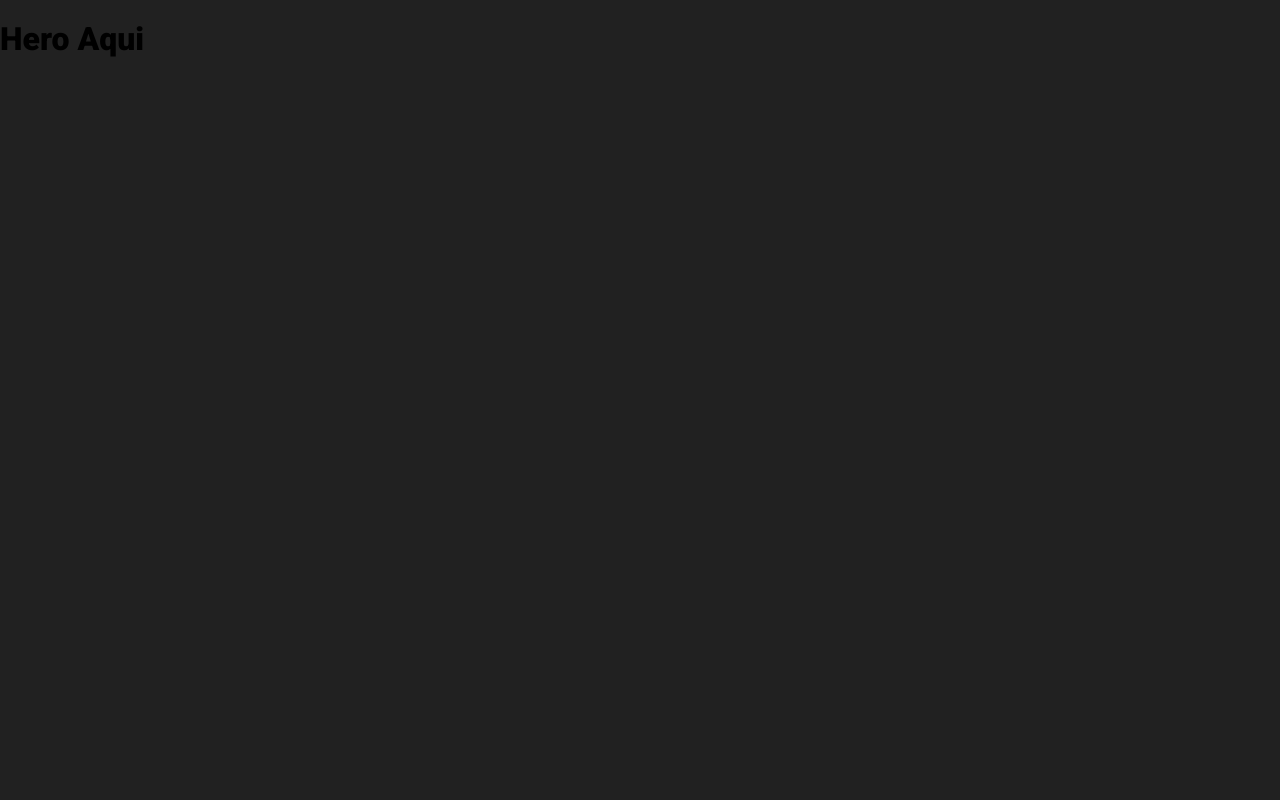
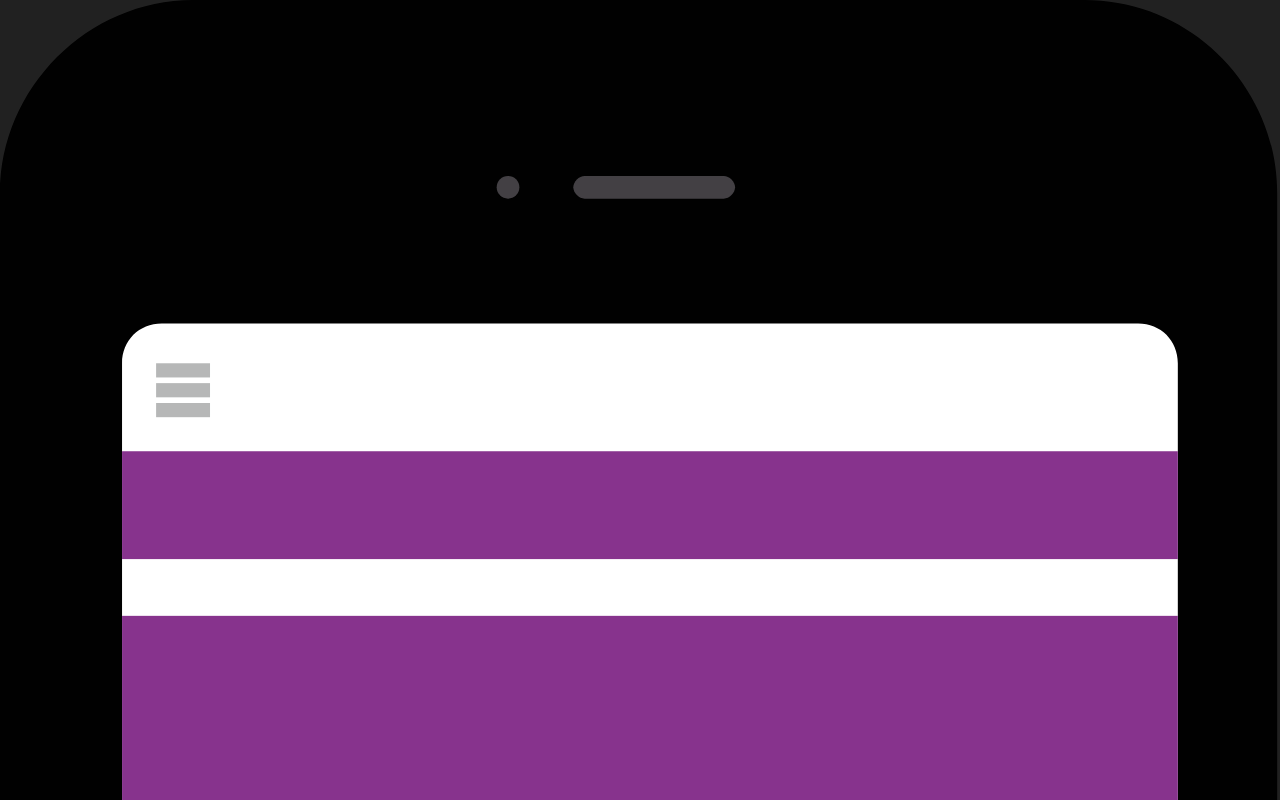
Before and after one commit to FTH-EGC/Portafolio, a React (Create React App) app: page / in a window 1280 px wide. Shown: the top 800 px of the page. Built offline with nearby package versions, Linux system fonts and the light colour scheme.

Commit message:
Agregando archivo de imagenes

```diff
--- /dev/null
+++ b/src/assets/imagenes.js
@@ -0,0 +1,8 @@
+import Celular from './img/celular.svg';
+
+
+
+export const imagenes = {
+    imgCelular: Celular,
+
+}
--- a/src/components/Hero.js
+++ b/src/components/Hero.js
@@ -1,9 +1,20 @@
 import React from 'react';
+import styled from '@emotion/styled';
+import {imagenes} from '../assets/imagenes';
+
+const contenidoHero = styled.div`
+
+
+
+`
+
 
 
 const Hero = () => {
     return (
-        <h1>Hero Aqui</h1>
+        <div>
+            <img src={imagenes.imgCelular} alt=""/>
+        </div>
 
      );
 }
```
Also changed, not shown: 1 other file (tests, documents, lock files or other folders).
